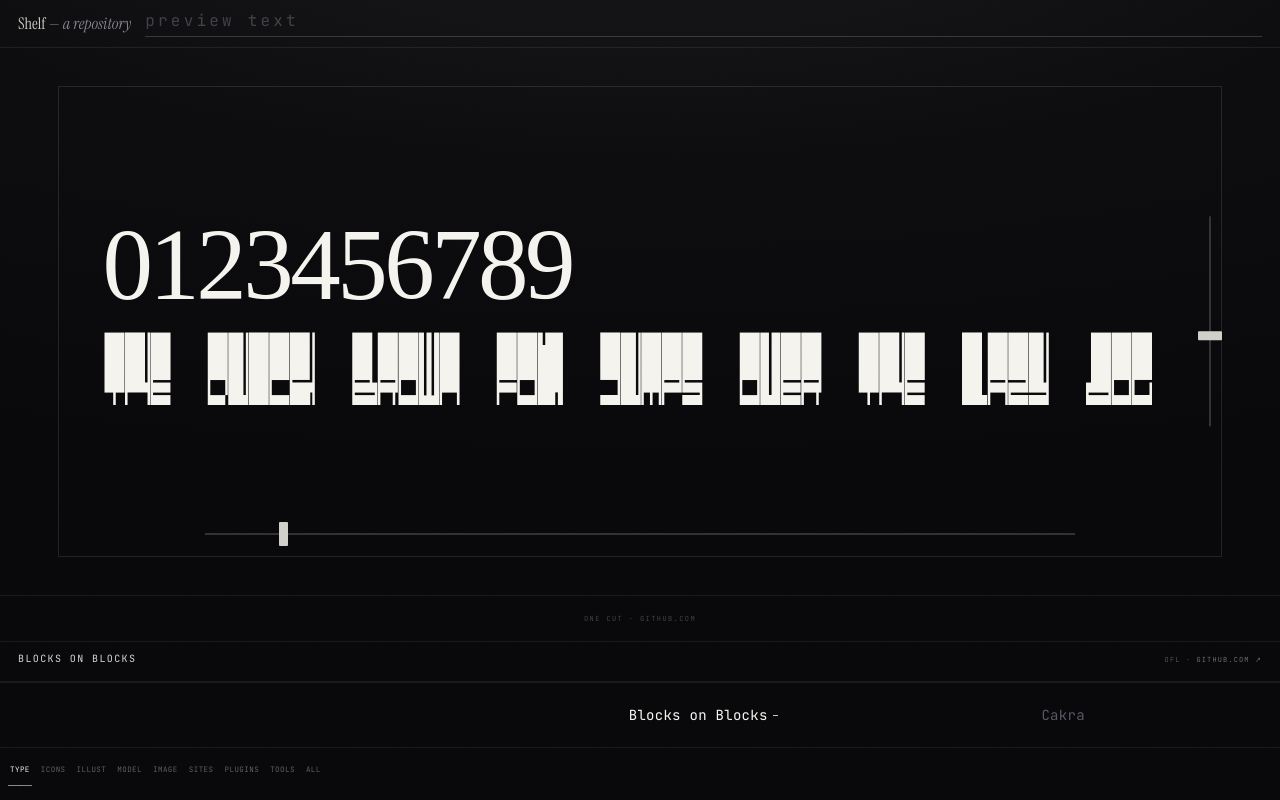
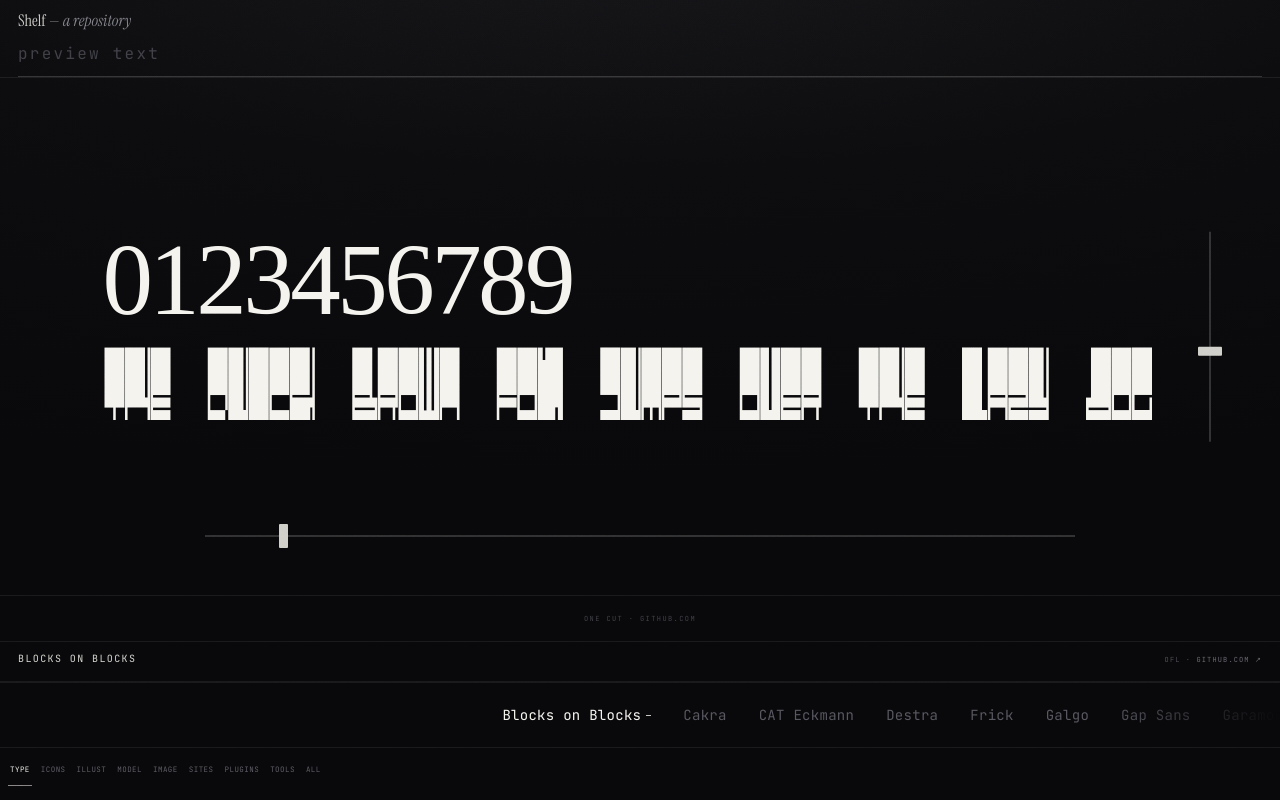
Before and after one commit to GBS-2805/mossassco-ui, a plain HTML site: page d.html in a window 1280 px wide. Drawn offline with nearby package versions, Linux system fonts and the light colour scheme; a web font is replaced by a local one.

Commit message:
The family wheel names no longer paint over each other, the size slider takes real touches, the preview text sits in its own full-width row at the very top, and the preview keeps its spacing without drawing a visible box
Co-authored-by: GBS-2805 <GBS-2805@users.noreply.github.com>

```diff
--- a/d.html
+++ b/d.html
@@ -279,18 +279,17 @@ footer a{color:#67676f;text-decoration:none;border-bottom:1px solid rgba(255,255
 #home{position:fixed;inset:0;z-index:40;display:none;flex-direction:column;background:radial-gradient(140% 70% at 50% -10%,#17171a 0%,#0c0c0e 45%,#08080a 100%)}
 body.home-on #home{display:flex}
 body.home-on header,body.home-on .kinds,body.home-on .rule,body.home-on .legend,body.home-on #groups,body.home-on footer{display:none}
-.htop{display:flex;align-items:center;gap:14px;padding:calc(10px + var(--sa-t)) calc(18px + var(--sa-r)) 10px calc(18px + var(--sa-l));border-bottom:1px solid var(--line)}
-.hbrand{font-family:"Instrument Serif",serif;font-size:16px;color:#c9c8c2;flex:0 0 auto;white-space:nowrap}
+.htop{display:block;padding:calc(10px + var(--sa-t)) calc(18px + var(--sa-r)) 0 calc(18px + var(--sa-l));border-bottom:1px solid var(--line)}
+.hbrand{font-family:"Instrument Serif",serif;font-size:16px;color:#c9c8c2;flex:0 0 auto;white-space:nowrap;display:block}
 .hbrand i{font-style:italic;color:#7f7f86}
-#htxt{flex:1;min-width:0;background:none;border:0;border-bottom:1px solid rgba(255,255,255,.16);padding:0 0 5px;font-family:var(--mono);font-size:16px;letter-spacing:.2em;color:#cfcec8;outline:none;-webkit-appearance:none;border-radius:0}
+#htxt{display:block;width:100%;box-sizing:border-box;min-height:44px;background:none;border:0;border-bottom:1px solid rgba(255,255,255,.16);margin:2px 0 0;padding:9px 0 11px;font-family:var(--mono);font-size:16px;letter-spacing:.14em;color:#cfcec8;outline:none;-webkit-appearance:none;border-radius:0}
 #htxt::placeholder{color:#3f3f46}
 #htxt:focus{border-bottom-color:rgba(255,255,255,.42)}
 #htxt:focus-visible{outline:2px solid rgba(233,232,227,.55);outline-offset:4px}
 .hpane{flex:1;min-height:0;display:flex;flex-direction:column;border-bottom:1px solid var(--line)}
 #hspec{flex:1;min-height:0;position:relative;overflow:hidden}
-#hspec:before{content:"";position:absolute;left:4.5%;right:4.5%;top:7%;bottom:7%;border:1px solid rgba(255,255,255,.1);pointer-events:none}
 #hspec .frame{position:absolute;inset:0;width:100%;height:100%;box-shadow:none;transition:none}
-#hspec .frame:after{box-shadow:inset 0 0 0 1px rgba(255,255,255,.045)}
+#hspec .frame:after{box-shadow:none}
 #hspec .wordlink{position:absolute;inset:0;display:block;color:inherit;text-decoration:none;-webkit-tap-highlight-color:transparent}
 #hspec .word{position:absolute;left:8%;right:8%;top:50%;transform:translateY(-50%);line-height:1.05;font-weight:400;color:#f4f3ee;white-space:pre-line;overflow:hidden;transition:opacity .15s}
 #hspec .word.nofile{font-family:var(--mono);letter-spacing:.02em;color:#6b6b74}
@@ -305,7 +304,8 @@ body.home-on header,body.home-on .kinds,body.home-on .rule,body.home-on .legend,
 .hslider::-webkit-slider-thumb{-webkit-appearance:none;width:9px;height:24px;background:#cfcec8;margin-top:-11px;border-radius:1px}
 .hslider:focus-visible{outline:2px solid rgba(233,232,227,.55);outline-offset:4px}
 .hspin{position:absolute;right:calc(4.5% - 5px);top:50%;width:34px;height:max(210px,50%);transform:translateY(-50%);z-index:6;pointer-events:none}
-#hsize{left:50%;top:50%;width:210px;transform:translate(-50%,-50%) rotate(-90deg)}
+#home.iconson #htrack,#home.iconson .hspin{display:none!important}
+#hsize{left:50%;top:50%;width:210px;transform:translate(-50%,-50%) rotate(-90deg);pointer-events:auto}
 .hmeta{flex:0 0 auto;display:flex;justify-content:space-between;align-items:baseline;gap:12px;padding:10px calc(18px + var(--sa-r)) 10px calc(18px + var(--sa-l));border-top:1px solid var(--line);min-height:40px}
 .hmeta b{font-family:var(--mono);font-weight:400;font-size:10px;letter-spacing:.14em;text-transform:uppercase;color:#d3d2cc;white-space:nowrap;overflow:hidden;text-overflow:ellipsis;min-width:0}
 .hmeta span{font-family:var(--mono);font-size:7px;letter-spacing:.16em;text-transform:uppercase;color:#4c4c54;white-space:nowrap;flex:0 0 auto}
@@ -313,7 +313,7 @@ body.home-on header,body.home-on .kinds,body.home-on .rule,body.home-on .legend,
 .hdeck{flex:0 0 auto;border-top:1px solid var(--line)}
 #hfam{display:flex;align-items:center;height:64px;overflow-x:auto;overscroll-behavior-x:contain;scrollbar-width:none;padding:0 38%;scroll-snap-type:x mandatory;-webkit-overflow-scrolling:touch;-webkit-mask-image:linear-gradient(90deg,transparent,#000 14%,#000 86%,transparent);mask-image:linear-gradient(90deg,transparent,#000 14%,#000 86%,transparent)}
 #hfam::-webkit-scrollbar{display:none}
-#hfam .opt{flex:0 0 auto;min-height:44px;padding:0 16px;border:0;background:none;font-family:var(--mono);font-size:14px;letter-spacing:.02em;text-transform:none;color:#55555d;line-height:1;white-space:nowrap;cursor:pointer;-webkit-tap-highlight-color:transparent;touch-action:manipulation;scroll-snap-align:center;transition:color .14s}
+#hfam .opt{flex:0 0 auto;width:auto;min-height:44px;padding:0 16px;border:0;background:none;font-family:var(--mono);font-size:14px;letter-spacing:.02em;text-transform:none;color:#55555d;line-height:1;white-space:nowrap;cursor:pointer;-webkit-tap-highlight-color:transparent;touch-action:manipulation;scroll-snap-align:center;transition:color .14s}
 #hfam .opt.on{color:#f4f3ee}
 .hcats{display:flex;flex-wrap:nowrap;overflow-x:auto;scrollbar-width:none;gap:7px;padding:0 calc(8px + var(--sa-r)) calc(8px + var(--sa-b)) calc(8px + var(--sa-l));border-top:1px solid var(--line);-webkit-overflow-scrolling:touch}
 .hcats::-webkit-scrollbar{display:none}
@@ -1008,7 +1008,8 @@ function renderHomePane(){
     wl.onkeydown=function(e){if(e.key==='Enter'||e.key===' '){e.preventDefault();openTab(f.rec)}};
   }
   [].forEach.call(hstrips.querySelectorAll('.strip'),function(st){prepStrip(st);centreStrip(st);roulette(st)});
-  if(HOME.mode!=='icons'){hspec.appendChild(htrack);hspec.appendChild(hspin)}
+  if(HOME.mode==='icons'){if(htrack.parentNode)htrack.parentNode.removeChild(htrack);if(hspin.parentNode)hspin.parentNode.removeChild(hspin)}
+  else{hspec.appendChild(htrack);hspec.appendChild(hspin)}
   homeFit();homeIconsFit();
   hmeta.innerHTML=meta;
 }
@@ -1081,6 +1082,7 @@ function syncCats(){[].forEach.call(hcats.querySelectorAll('button'),function(b,
 function showHome(mode){
   HOME.mode=mode;
   document.body.classList.add('home-on');
+  document.getElementById('home').classList.toggle('iconson',mode==='icons');
   buildHomeWheel();renderHomePane();syncCats();
 }
 function openLegacy(kind){                            // the shelves that keep their wall: show the page pre-filtered
```
